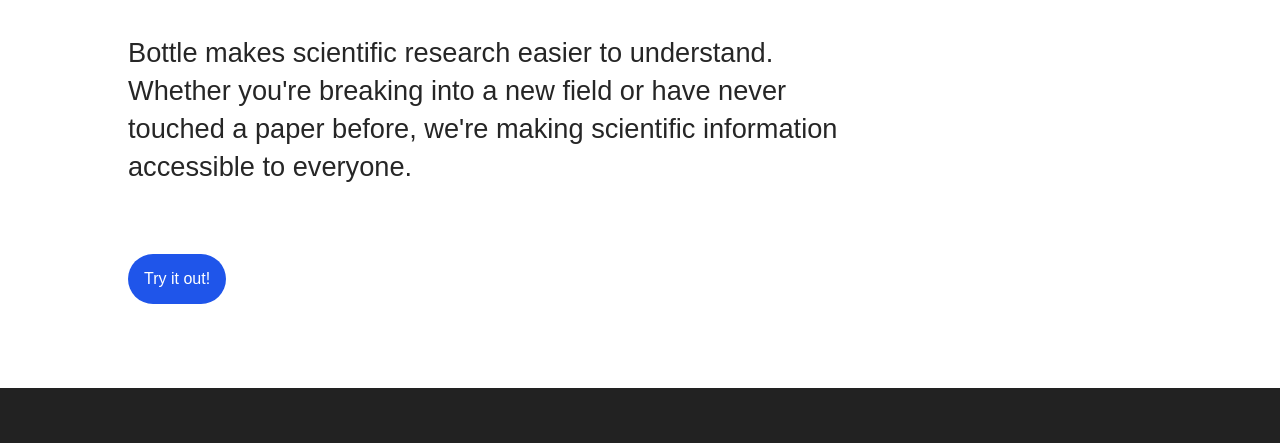
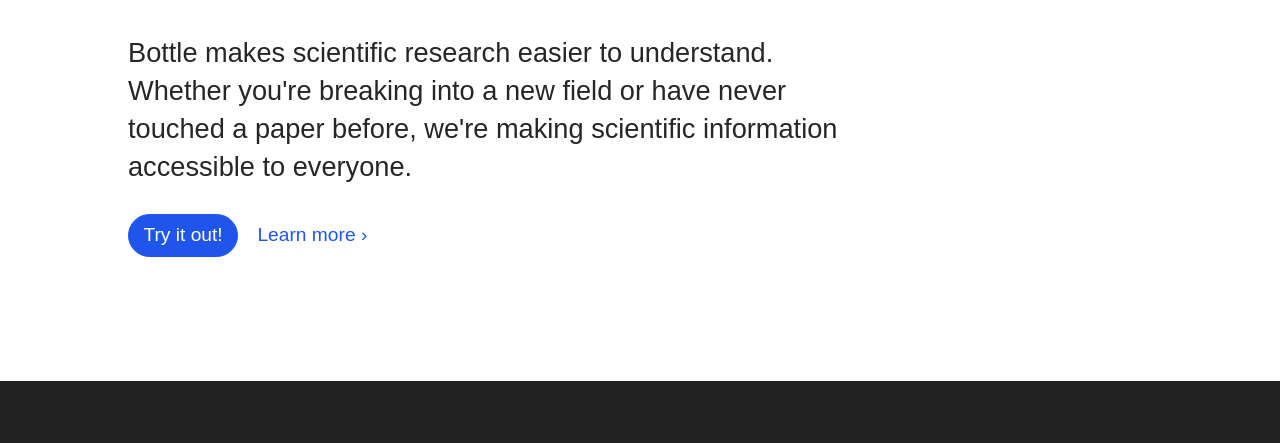
Before and after one commit to hkuperman42/Bottle-Website, a plain HTML site: page index.html in a window 1280 px wide. Shown: the part 303-746 px from the top of the page. Drawn offline with Linux system fonts and the light colour scheme.

Commit message:
Add "Try it out!" and "Learn more" buttons

```diff
--- a/index.html
+++ b/index.html
@@ -29,6 +29,7 @@
       text-decoration: none;
       font-size: 1.5em;
       font-family: Arial;
+      transition: 0.3s;
     }
 
     .menu a:hover {
@@ -39,15 +40,34 @@
     /* button styles */
     .button {
         background-color: #1f55ea; /* Green */
-        border: none;
+        border: 1px solid #1f55ea;
         color: white;
-        padding: 1em;
+        padding: 0.5em 0.75em;
         text-align: center;
         text-decoration: none;
         display: inline-block;
-        font-size: 1em;
+        font-size: 1.2em;
         cursor: pointer;
         border-radius: 2em;
+        transition: 0.3s;
+    }
+
+    .button:hover {
+      background-color: white;
+      color: #1f55ea;
+    }
+
+    .linky-button {
+      background-color: white;
+      border: 1px solid white;
+      color: #1f55ea;
+      padding: 0.5em 0.75em;
+      text-align: center;
+      text-decoration: none;
+      display: inline-block;
+      font-size: 1.2em;
+      cursor: pointer;
+      border-radius: 2em;
     }
 
     /* text styles */
@@ -89,7 +109,7 @@
     <a href="#">Platform</a>
   </div>
 
-  <div class="my-div" style="width: 47.5%; padding: 2em 10%">
+  <div class="my-div" style="width: 47.5%; padding: 2em 10% 0em 10%;">
     <h1>Your gateway to scientific<br>research.</h1>
 
     <p class="big-p" style="color: rgb(38, 38, 38)">
@@ -99,13 +119,14 @@
     </p>
   </div>
 
-  <div class="my-div" style="width: auto">
+  <div class="my-div" style="width: auto; padding: 0em 10%;">
     <button class="button">Try it out!</button>
+    <button class="linky-button">Learn more ›</button>
   </div>
 
 
   <!-- SPACING DIV -->
-  <div class="my-div" style="height: 3.75em"></div>
+  <div class="my-div" style="height: 6.75em"></div>
 
   <div class="my-div" style="background-color: rgb(34, 34, 34); padding: 1em 0em">
     <div class="container-div" style>
```
